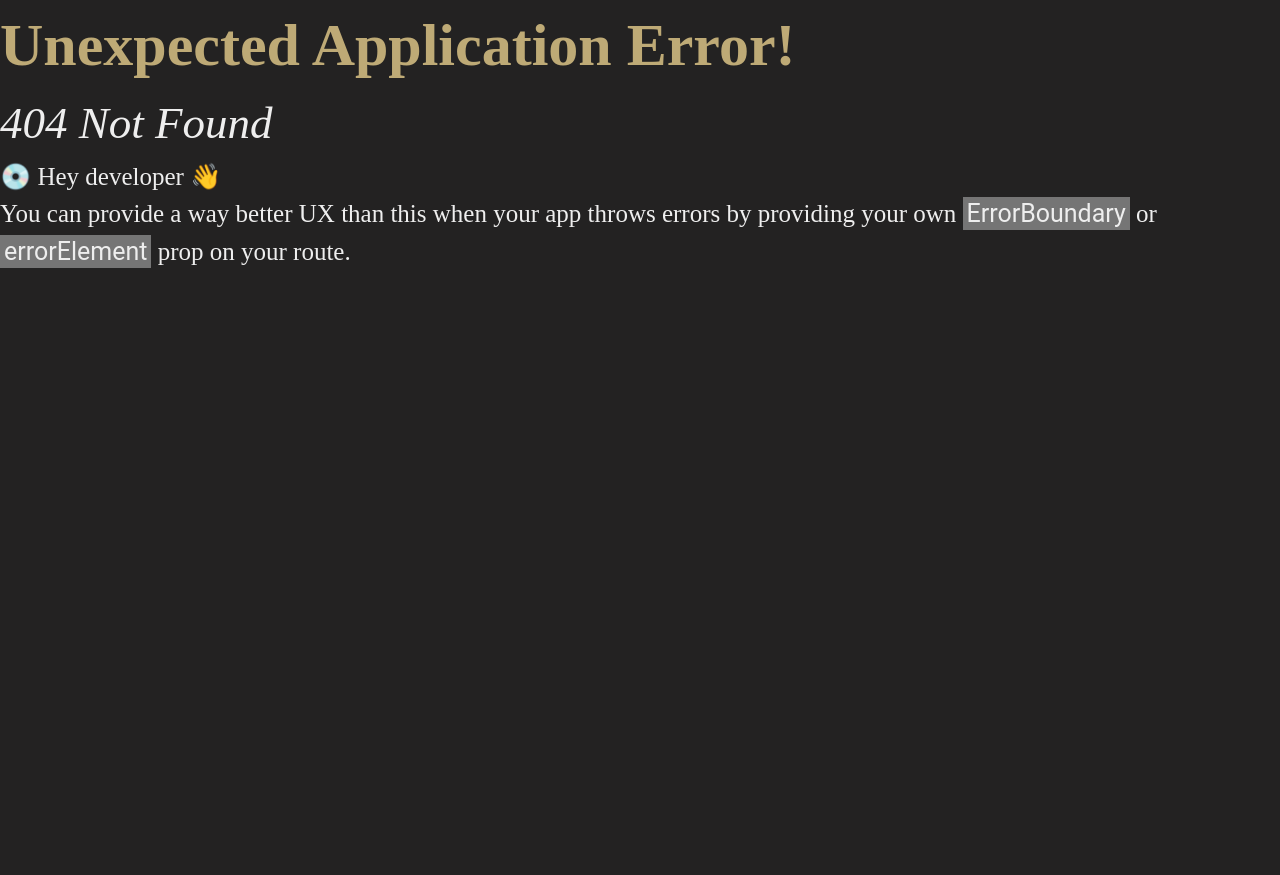
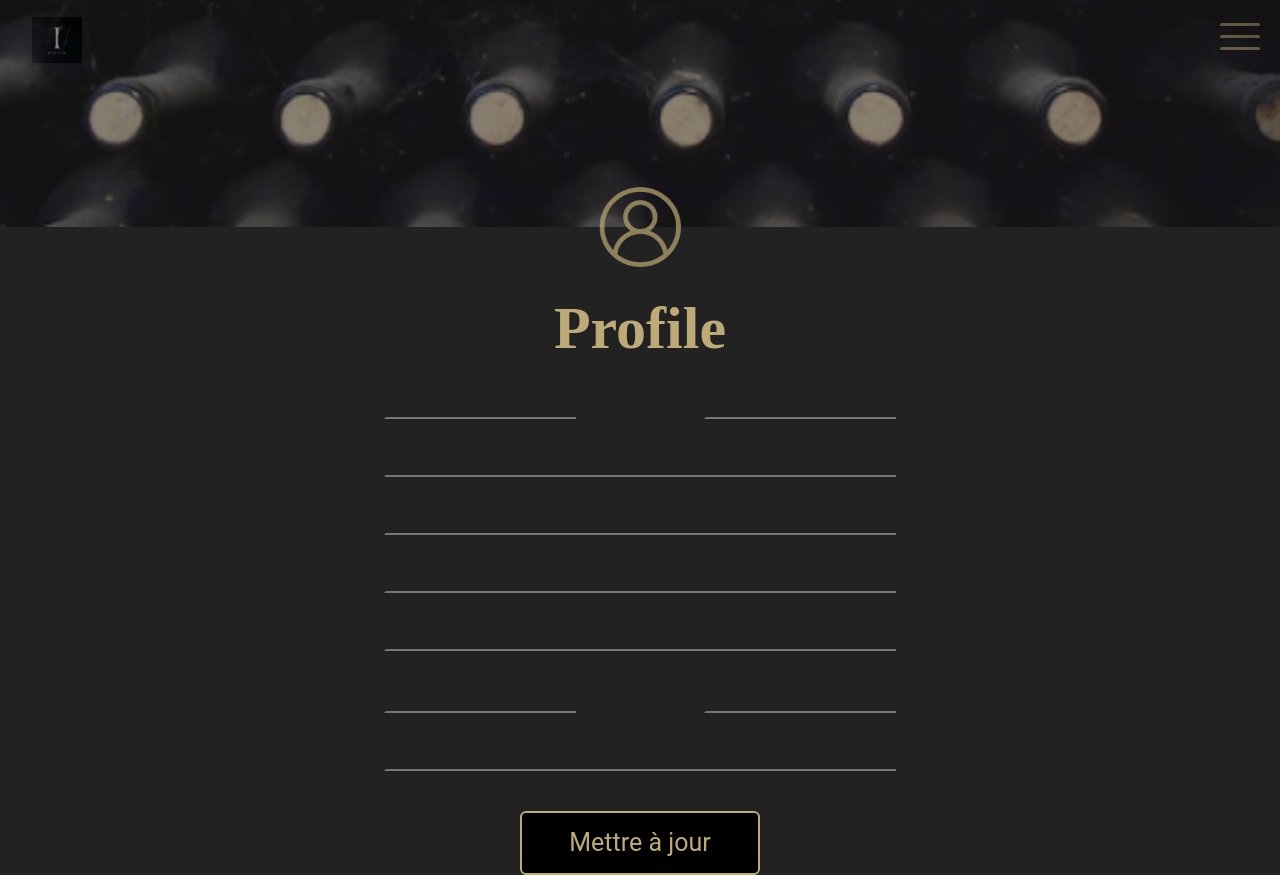
Before and after one commit to Mogwaie/Inovin, a React (Vite) app in the folder frontend/: page /profile in a window 1280 px wide. Before the commit this address had no page. Before the commit the page ends 800 px from the top, so only its background shows below. Built offline with nearby package versions, Linux system fonts and the light colour scheme.

Commit message:
Profile Page

```diff
--- /dev/null
+++ b/frontend/src/assets/styles/pages/_profilePage.scss
@@ -0,0 +1,99 @@
+.profilePageDiv {
+    display: flex;
+    justify-content: center;
+    align-items: center;
+    flex-direction: column;
+    a:link {
+        text-decoration: none;
+    }
+    .reviewsPageH2 {
+        margin-top: 5vh;
+    }
+    .reviewsPageP {
+        margin-top: 3vh;
+        margin-bottom: 5vh;
+    }
+    .nameDiv {
+        margin-top: 3vh;
+    }
+
+    .reviewsInput {
+        background-color: transparent;
+        border-right: none;
+        border-top: none;
+        margin-bottom: 5vh;
+        width: 40vw;
+        font-size: 14px;
+        color: $font-family-title-color;
+    }
+
+    .reviewsInput:focus {
+        outline: none;
+    }
+
+    .nameInput {
+        margin-right: 5vw;
+    }
+    .longInput {
+        background-color: transparent;
+        border-right: none;
+        border-top: none;
+        margin-bottom: 5vh;
+        width: 85vw;
+        font-size: 14px;
+        color: $font-family-title-color;
+    }
+    .longInput {
+        outline: none;
+    }
+    .nextTimeP {
+        color: $font-family-title-color;
+    }
+    .nextTimeP:hover {
+        color: $app-supporting-color2;
+    }
+    .profileBottles {
+        width: 100vw;
+        height: auto;
+        opacity: 50%;
+        margin-top: -12vh;
+    }
+    .profileImage{
+        height: 10vh;
+        width: auto;
+        opacity: 70%;
+        margin-top: -5vh;
+        margin-bottom: 2vh;
+    }
+}
+
+@media screen and (min-width: $app-tablet) {
+   .reviewsInput {
+    width: 30vw !important;
+   }
+   .nameInput {
+    margin-right: 10vw !important;
+   }
+   .longInput {
+    width: 70vw !important;
+   }
+   .profileBottles {
+    width: 100vh;
+    height: auto;
+   }
+  }
+
+  @media screen and (min-width: $app-desktop) {
+    .reviewsInput {
+        width: 15vw !important;
+       }
+    .nameInput {
+        margin-right: 10vw !important;
+       }
+    .longInput {
+        width: 40vw !important;
+       }
+    .profileBottles {
+        margin-top: -45vh !important;
+    }
+   }
--- a/frontend/src/main.jsx
+++ b/frontend/src/main.jsx
@@ -48,7 +48,7 @@ const router = createBrowserRouter([
         element: <Reviews />,
       },
       {
-        path: "/profil",
+        path: "/profile",
         element: <Profil />,
       },
     ],
--- a/frontend/src/main.scss
+++ b/frontend/src/main.scss
@@ -3,6 +3,7 @@
 @import "./assets/styles/pages/workshop.scss";
 @import "./assets/styles/pages/reviewsPage.scss";
 @import "./assets/styles/pages/degustationPage.scss";
+@import "./assets/styles/pages/profilePage";
 @import "./assets/styles/components/navbar.scss";
 @import "./assets/styles/components/burgerMenu.scss";
 @import "./assets/styles/components/signUp.scss";
--- a/frontend/src/pages/Profil.jsx
+++ b/frontend/src/pages/Profil.jsx
@@ -4,21 +4,36 @@ import { useState } from "react";
 import profileBottles from "../assets/images/profileBottles.png";
 import profilePicture from "../assets/images/profilePicture.png";
 
-export default function Reviews() {
+export default function Profile() {
   const navigateTo = useNavigate();
 
   const [firstName, setFirstName] = useState(" ");
   const [lastName, setLastName] = useState(" ");
   const [email, setEmail] = useState(" ");
-  const [message, setMessage] = useState(" ");
+  const [password, setPassword] = useState(" ");
+  const [confirmedPassword, setConfirmedPassword] = useState(" ");
+  const [adress, setAdress] = useState(" ");
+  const [zip, setZip] = useState(" ");
+  const [city, setCity] = useState(" ");
+  const [fonction, setFonction] = useState(" ");
 
   const handleSubmit = async (e) => {
     e.preventDefault();
-    const body = { firstName, lastName, email, message };
+    const body = {
+      firstName,
+      lastName,
+      email,
+      password,
+      confirmedPassword,
+      adress,
+      zip,
+      city,
+      fonction,
+    };
     console.info(body, "test");
     try {
       const response = await axios.post(
-        "http://www.localhost:4242/api/reviews",
+        "http://www.localhost:4242/api/user",
         body
       );
       if (response.status === 201) {
@@ -27,13 +42,14 @@ export default function Reviews() {
     } catch (error) {
       console.error(error);
     }
-    navigateTo("/workshop");
+    navigateTo("/degustation");
   };
   return (
-    <div className="reviewsPageDiv">
-      <img src={profileBottles} alt="Bottles" />
-      <img src={profilePicture} alt="Profile" />
-      <form onSubmit={(e) => handleSubmit(e)} className="reviewsPageDiv">
+    <div className="profilePageDiv">
+      <img className="profileBottles" src={profileBottles} alt="Bottles" />
+      <img className="profileImage" src={profilePicture} alt="Profile" />
+      <h2>Profile</h2>
+      <form onSubmit={(e) => handleSubmit(e)} className="profilePageDiv">
         <div className="nameDiv">
           <input
             className="reviewsInput nameInput"
@@ -60,17 +76,51 @@ export default function Reviews() {
         <input
           className="longInput"
           type="text"
-          placeholder="Message *"
-          value={message}
-          onChange={(e) => setMessage(e.target.value)}
+          placeholder="Mot de passe *"
+          value={password}
+          onChange={(e) => setPassword(e.target.value)}
+        />
+        <input
+          className="longInput"
+          type="text"
+          placeholder="Confirmer mot de passe *"
+          value={confirmedPassword}
+          onChange={(e) => setConfirmedPassword(e.target.value)}
+        />
+        <input
+          className="longInput"
+          type="text"
+          placeholder="Adresse *"
+          value={adress}
+          onChange={(e) => setAdress(e.target.value)}
+        />
+        <div className="cityDiv">
+          <input
+            className="reviewsInput nameInput"
+            type="text"
+            placeholder="Code postal *"
+            value={zip}
+            onChange={(e) => setZip(e.target.value)}
+          />
+          <input
+            className="reviewsInput"
+            type="text"
+            placeholder="Ville *"
+            value={city}
+            onChange={(e) => setCity(e.target.value)}
+          />
+        </div>
+        <input
+          className="longInput"
+          type="text"
+          placeholder="Fonction *"
+          value={fonction}
+          onChange={(e) => setFonction(e.target.value)}
         />
         <button className="primary-button" id="reviewsPageButton" type="submit">
-          Envoyer
+          Mettre à jour
         </button>
       </form>
-      <a href="/">
-        <p className="reviewsPageP nextTimeP">Une prochaine fois peut-être ?</p>
-      </a>
     </div>
   );
 }
```
Also changed, not shown: frontend/src/assets/images/profileBottles.png.
